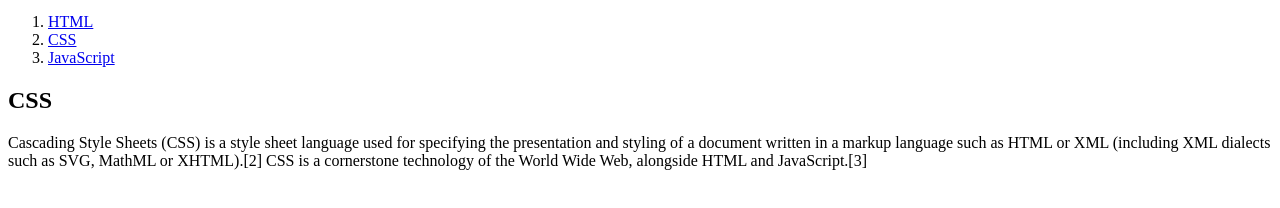
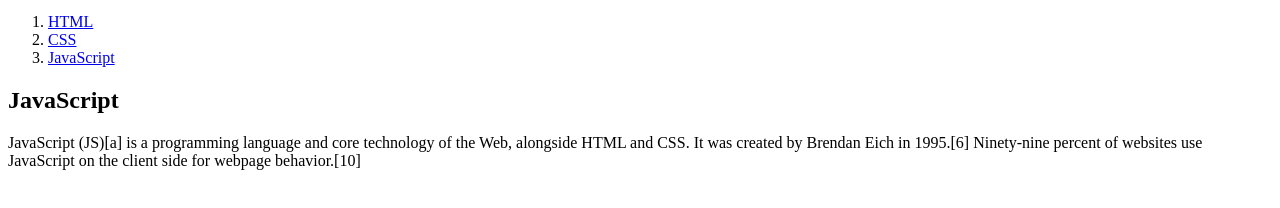
Before and after one commit to euisw/web1, a plain HTML site: page 2.html in a window 1280 px wide. Shown: the part 104-312 px from the top of the page. Drawn offline with nearby package versions, Linux system fonts and the light colour scheme; a script that the page names is missing.

Commit message:
Update 2.html

```diff
--- a/2.html
+++ b/2.html
@@ -1,6 +1,6 @@
 <!DOCTYPE html>
 <html>
-  <head>
+    <head>
       <title>WEB1 - Welcome</title>
       <meta charset="utf-8">
       <script
@@ -17,9 +17,9 @@
       <li><a href="2.html">CSS</a></li>
       <li><a href="3.html">JavaScript</a></li>
     </ol>
-    <h2>CSS</h2>
+    <h2>JavaScript</h2>
     <p>
-      Cascading Style Sheets (CSS) is a style sheet language used for specifying the presentation and styling of a document written in a markup language such as HTML or XML (including XML dialects such as SVG, MathML or XHTML).[2] CSS is a cornerstone technology of the World Wide Web, alongside HTML and JavaScript.[3]
+      JavaScript (JS)[a] is a programming language and core technology of the Web, alongside HTML and CSS. It was created by Brendan Eich in 1995.[6] Ninety-nine percent of websites use JavaScript on the client side for webpage behavior.[10]
     </p>
   </body>
 </html>
```
